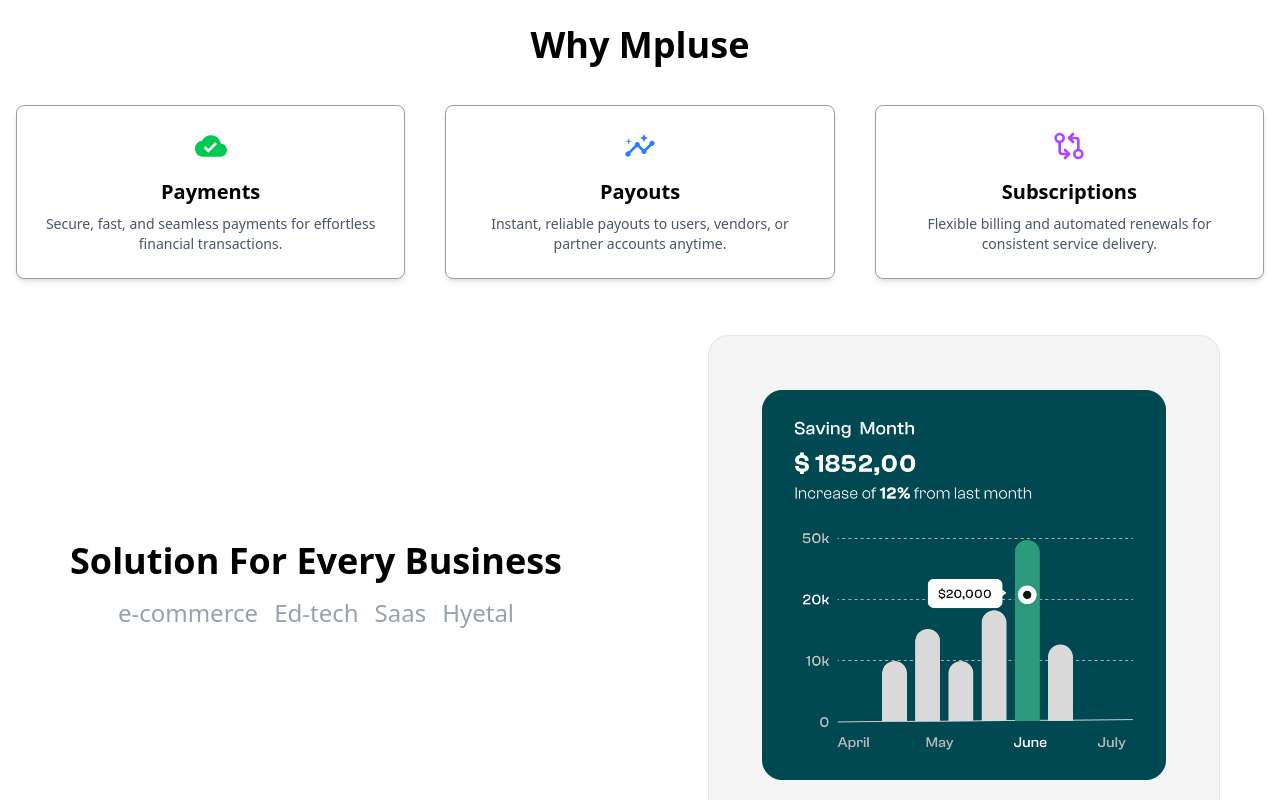
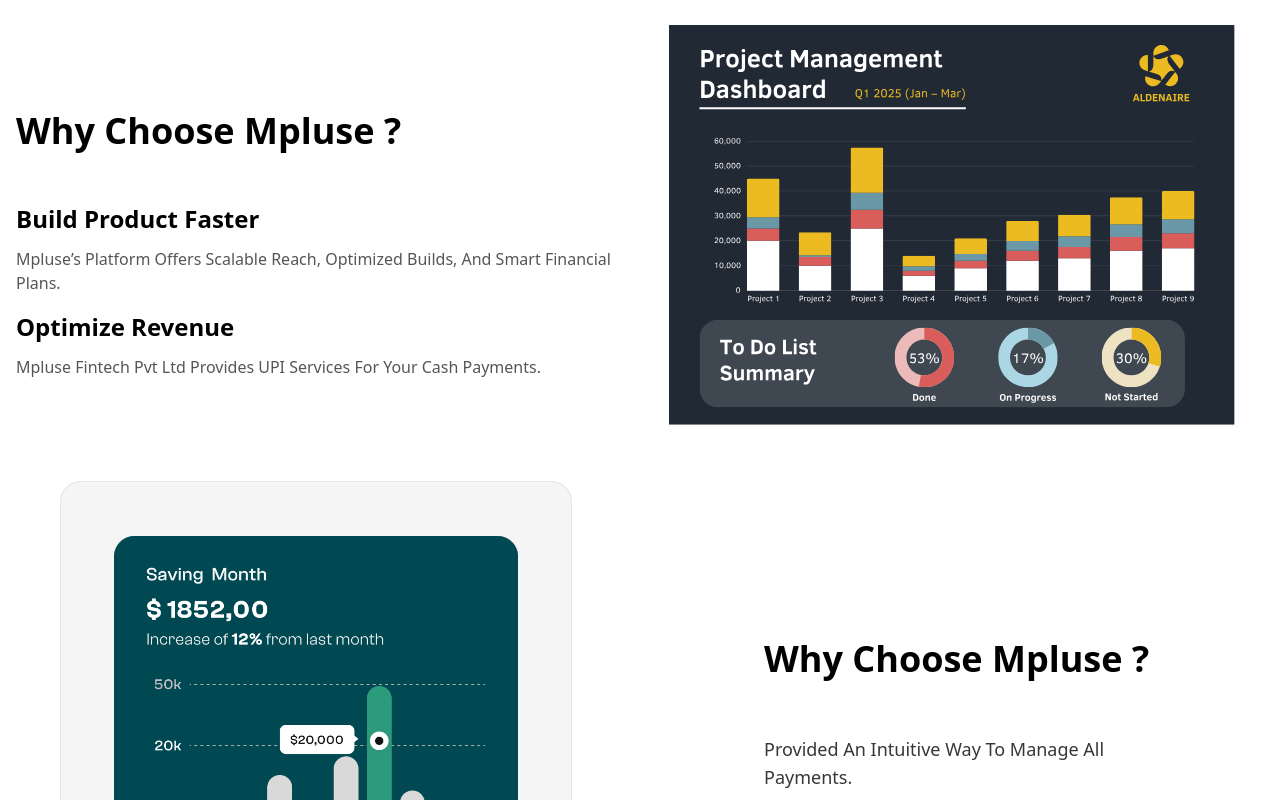
Before and after one commit to ShivMpluse/new-mpluse, a React (Vite) app: page / in a window 1280 px wide. Shown: the part 820-1620 px from the top of the page. Built offline with nearby package versions, Linux system fonts and the light colour scheme.

Commit message:
work at why choose component

```diff
--- a/src/components/Home/HeroSection.jsx
+++ b/src/components/Home/HeroSection.jsx
@@ -1,5 +1,6 @@
 import debit from '../../../public/image/set3.png'
 import Button from '../Button'
+// import iserveU from '../../../public/image/iserve.PNG'
 
 const HeroSection = () => {
     return (
@@ -10,7 +11,7 @@
                     <h2 className=' text-black  md:text-4xl font-[500] mt-6 leading-tight'>
                     Empowering Businesses with Reliable & Future-Ready Payment Solutions <span className='text-[#14fd2b]'>FLEXIBILITY</span>
                     </h2>
-                    <p className='text-sm mt-4 max-w-md text-black font-[500] font-sans'>
+                    <p className='text-sm mt-4 max-w-md font-sans font-[500] text-[#575656]'>
                         No-fee checking account with cash back rewards. Enjoy fee-free banking and earn cash back on your everyday purchases.
                     </p>
                     <Button text='Open Account' className='px-4 py-2 bg-[#00b512] text-white font-semibold'/>
@@ -24,8 +25,8 @@
                     <img src={debit} alt="Debit Card" className=' bottom-[-30px] right-8 md:right-16 scale-75 md:scale-90 z-20' />
                 </div>
             </div>
-            <div className="p-4 max-w-[12400px] w-full text-4xl text-gray-400 flex justify-center items-center gap-10 font-black  mt-10 mx-auto overflow-hidden">
-                <marquee behavior="altarnet" direction="left" className="flex gap-10">
+            <div className="shadow-md my-10 p-4 max-w-[1400px] w-full text-4xl text-gray-400 flex justify-center items-center gap-10 font-black  mt-10 mx-auto overflow-hidden">
+                <marquee behavior="alterant" direction="left" className="flex gap-10">
                     <span>Mpluse &nbsp; </span>
                     <span>Mpluse &nbsp; </span>
                     <span>Mpluse &nbsp; </span>
@@ -34,7 +35,6 @@
                     <span>Mpluse &nbsp; </span>
                     <span>Mpluse &nbsp; </span>
                 </marquee>
-
             </div>
         </section>
     )
--- a/src/components/Home/Solution.jsx
+++ b/src/components/Home/Solution.jsx
@@ -4,18 +4,16 @@
     return (
         <section className='max-w-[1400px] mx-auto py-10'>
             <div className="grid grid-cols-1 md:grid-cols-2 gap-4 ">
-                <div className="flex flex-col gap-4 justify-center items-center  py-6">
-                    <h1 className="text-4xl capitalize font-semibold">solution for every Business</h1>
-                    <ul className="flex gap-4 justify-center text-2xl text-gray-400">
-                        <li>e-commerce</li>
-                        <li>Ed-tech</li>
-                        <li>Saas</li>
-                        <li>Hyetal</li>
-                    </ul>
-                </div>
-
                 <div className="flex ">
                     <img src={card} alt="card" className='max-h-[350px] md:max-h-[500px] mx-auto' />
+                </div>
+                <div className="flex flex-col gap-4 justify-center items-center  py-6">
+                    {/* <h1 className="text-4xl capitalize font-semibold">solution for every Business</h1> */}
+                    <div className="flex flex-col gap-4 justify-center text-2xl ">
+                        <h1 className="text-4xl font-semibold my-10 capitalize" >why choose Mpluse ? </h1>
+                        <p className="text-lg capitalize font-[500] text-[#373737] w-[400px]">provided an intuitive way to manage all payments.</p>
+                        <p className="text-lg capitalize font-[500] text-[#575656] w-[400px]">mpluse platform provides in intuitive way to manage all you payments in one click</p>
+                    </div>
                 </div>
             </div>
         </section>
--- a/src/components/Home/WhyMpluse.jsx
+++ b/src/components/Home/WhyMpluse.jsx
@@ -1,35 +1,51 @@
-import React from 'react'
+import  card from '../../../public/image/Dashboard-card.svg'
 import { MdCloudDone } from "react-icons/md"
 import { MdOutlineInsights } from "react-icons/md"
 import { LuGitCompareArrows } from "react-icons/lu"
 
 const WhyMpluse = () => {
 
-    const data = [
-        {
-            id: "1",
-            title: "Payments",
-            description: "Secure, fast, and seamless payments for effortless financial transactions.",
-            icon: <MdCloudDone size={32} className="text-green-500" />
-        },
-        {
-            id: "2",
-            title: "Payouts",
-            description: "Instant, reliable payouts to users, vendors, or partner accounts anytime.",
-            icon: <MdOutlineInsights size={32} className="text-blue-500" />
-        },
-        {
-            id: "3",
-            title: "Subscriptions",
-            description: "Flexible billing and automated renewals for consistent service delivery.",
-            icon: <LuGitCompareArrows size={32} className="text-purple-500" />
-        }
-    ]
+    // const data = [
+    //     {
+    //         id: "1",
+    //         title: "Payments",
+    //         description: "Secure, fast, and seamless payments for effortless financial transactions.",
+    //         icon: <MdCloudDone size={32} className="text-green-500" />
+    //     },
+    //     {
+    //         id: "2",
+    //         title: "Payouts",
+    //         description: "Instant, reliable payouts to users, vendors, or partner accounts anytime.",
+    //         icon: <MdOutlineInsights size={32} className="text-blue-500" />
+    //     },
+    //     {
+    //         id: "3",
+    //         title: "Subscriptions",
+    //         description: "Flexible billing and automated renewals for consistent service delivery.",
+    //         icon: <LuGitCompareArrows size={32} className="text-purple-500" />
+    //     }
+    // ]
 
     return (
-        <section className='max-w-[1400px] mx-auto p-4'>
-            <h1 className="text-4xl font-bold my-10 text-center">Why Mpluse</h1>
-            <ul className="grid grid-cols-1 md:grid-cols-3 gap-10">
+        <section className='max-w-[1400px] mx-auto p-4 '>
+            {/* <h1 className="text-4xl font-bold my-10 ">Why Mpluse</h1> */}
+            <div className="grid grid-cols-1 md:grid-cols-2 mx-auto ">
+                <div className="flex flex-col gap-4 justify-center mx-auto ">
+                    <div className="flex flex-col gap-3 ">
+                        <h1 className="text-4xl font-bold my-10 capitalize" >why choose Mpluse ? </h1>
+                        <h2 className="text-2xl font-semibold capitalize">build product faster</h2>
+                        <p className="text-normal capitalize font-[500] text-[#575656]">Mpluse’s platform offers scalable reach, optimized builds, and smart financial plans. </p>
+                    </div>
+                    <div className="flex flex-col gap-3">
+                        <h2 className="text-2xl font-semibold capitalize">optimize revenue</h2>
+                        <p className="text-normal capitalize font-[500] text-[#575656]">Mpluse Fintech Pvt Ltd provides UPI services for your cash payments. </p>
+                    </div>
+                </div>
+                <div className="flex py-8 md:py-0">
+                    <img src={card} alt="card" className='md:max-h-[400px] mx-auto' />
+                </div>
+            </div>
+            {/* <ul className="grid grid-cols-1 md:grid-cols-3 gap-10">
                 {data.map((item) => (
                     <li key={item.id} className="p-6 flex flex-col justify-center items-center bg-white border border-[#9f9e9e] rounded-lg shadow-md hover:shadow-lg transition duration-200">
                         <div className="mb-4">{item.icon}</div>
@@ -37,7 +53,7 @@
                         <p className="text-gray-600 text-sm text-center ">{item.description}</p>
                     </li>
                 ))}
-            </ul>
+            </ul> */}
         </section>
     )
 }
```
Also changed, not shown: public/image/Dashboard-card.svg (added), public/image/iserveu.PNG (added).
